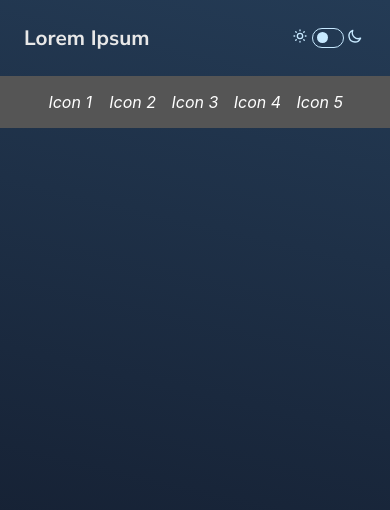
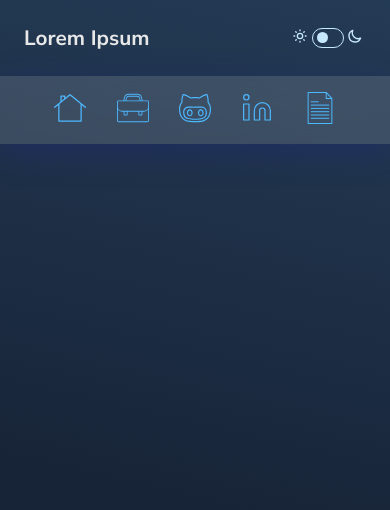
Before and after one commit to EnriOv/portfolio2.0, a React (Create React App) app in the folder 2. Application/: page / in a window 390 px wide. Shown: the top 510 px of the page. Built offline with nearby package versions, Linux system fonts and the light colour scheme.

Commit message:
Finished first version of bottom navigation bar for phone view.

```diff
--- a/2. Application/src/components/BotNav/BotNav.css
+++ b/2. Application/src/components/BotNav/BotNav.css
@@ -1,8 +1,19 @@
+:root {
+  --icons-color: #4eb8ff;
+  --icons-size: 2em;
+}
+
 .botnav {
   width: 80%;
   padding: 0 10%;
-  background-color: #555;
   overflow: auto;
+  font-size: 1rem;
+
+  /* Blurr effect */
+  background: rgba(255, 255, 255, 0.13);
+  box-shadow: 0 8px 32px 0 rgba(31, 38, 135, 0.37);
+  backdrop-filter: blur(10px);
+  -webkit-backdrop-filter: blur(10px);
 }
 
 .botnav a {
@@ -10,7 +21,34 @@
   color: white;
   padding: 1em 0;
   text-decoration: none;
-  font-size: 1rem;
   width: 20%;
   text-align: center;
 }
+
+.icon-home {
+  fill: var(--icons-color);
+  width: var(--icons-size);
+  height: var(--icons-size);
+}
+
+.icon-suitcase {
+  fill: var(--icons-color);
+  width: var(--icons-size);
+  height: var(--icons-size);
+}
+
+.icon-github {
+  fill: var(--icons-color);
+  width: var(--icons-size);
+}
+
+.icon-linkedin {
+  color: var(--icons-color);
+  font-size: var(--icons-size);
+  stroke-width: 0.9px;
+}
+
+.icon-resume {
+  fill: var(--icons-color);
+  width: var(--icons-size);
+}
--- a/2. Application/src/components/BotNav/BotNav.js
+++ b/2. Application/src/components/BotNav/BotNav.js
@@ -1,13 +1,19 @@
+import { FiLinkedin } from 'react-icons/fi';
+import IconHome from './assets/IconHome';
+import IconSuitcase from './assets/IconSuitcase';
+import IconGithub from './assets/IconGithub';
+import IconDocument from './assets/IconDocument';
+
 import './BotNav.css'
 
 const BotNav = () => {
     return (
         <div className='botnav'>
-            <a href='blank'><i>Icon 1</i></a>
-            <a href='blank'><i>Icon 2</i></a>
-            <a href='blank'><i>Icon 3</i></a>
-            <a href='blank'><i>Icon 4</i></a>
-            <a href='blank'><i>Icon 5</i></a>
+            <a href='blank' title='Home'><IconHome className='icon-home' /></a>
+            <a href='blank' title='Projects'><IconSuitcase className='icon-suitcase' /></a>
+            <a href='blank' title='GitHub'><IconGithub className='icon-github' /></a>
+            <a href='blank' title='LinkedIn'><FiLinkedin className='icon-linkedin' /></a>
+            <a href='blank' title='Resume'><IconDocument className='icon-resume' /></a>
         </div>
     )
 }
--- /dev/null
+++ b/2. Application/src/components/BotNav/assets/IconDocument.js
@@ -0,0 +1,24 @@
+const IconDocument = (props) => {
+    const {className} = props;
+
+    return (
+        <svg version="1.1" id="Layer_1" xmlns="http://www.w3.org/2000/svg" x="0px" y="0px" viewBox="0 0 485 485" className={className}>
+            <g>
+                <g>
+                    <g>
+                        <path
+                            d="M340.732,0H55v485h375V94.518L340.732,0z M345,26.364L405.1,90H345V26.364z M415,470H70V15h260v90h85V470z" />
+                        <rect x="102.5" y="191" width="280" height="15" />
+                        <rect x="102.5" y="141" width="120" height="15" />
+                        <rect x="102.5" y="241" width="280" height="15" />
+                        <rect x="102.5" y="291" width="280" height="15" />
+                        <rect x="102.5" y="341" width="280" height="15" />
+                        <rect x="102.5" y="391" width="280" height="15" />
+                    </g>
+                </g>
+            </g>
+        </svg>
+    )
+}
+
+export default IconDocument
--- /dev/null
+++ b/2. Application/src/components/BotNav/assets/IconGithub.js
@@ -0,0 +1,48 @@
+const IconGithub = (props) => {
+    const {className} = props;
+
+    return (
+        <svg version="1.1" id="Capa_1" xmlns="http://www.w3.org/2000/svg" x="0px" y="0px" viewBox="0 0 55.11 55.11" className={className}>
+            <g>
+                <g>
+                    <path d="M18.549,29.909c-2.757,0-5,2.691-5,6s2.243,6,5,6s5-2.691,5-6S21.306,29.909,18.549,29.909z M18.549,39.909
+                    c-1.654,0-3-1.794-3-4s1.346-4,3-4s3,1.794,3,4S20.204,39.909,18.549,39.909z"/>
+                    <path d="M37.549,29.909c-2.757,0-5,2.691-5,6s2.243,6,5,6s5-2.691,5-6S40.306,29.909,37.549,29.909z M37.549,39.909
+                    c-1.654,0-3-1.794-3-4s1.346-4,3-4s3,1.794,3,4S39.204,39.909,37.549,39.909z" />
+                    <path d="M39.075,24.909c-0.049,0-0.1,0-0.149,0.001c-0.926,0.016-1.853,0.054-2.78,0.091c-0.844,0.034-1.688,0.068-2.531,0.085
+                    l-1.465,0.031c-2.543,0.053-5.178,0.107-7.751,0.097c-1.174-0.005-2.349-0.049-3.522-0.093c-1.598-0.06-3.248-0.124-4.886-0.083
+                    c-2.273,0.055-4.185,0.781-5.685,2.159h0c-2.491,2.289-3.521,5.325-3.148,9.282c0.542,5.743,2.86,8.68,8.002,10.135
+                    c4.323,1.223,8.665,1.333,12.322,1.281l1.218,0.006c0.411,0.003,0.822,0.007,1.233,0.007c0.507,0,1.014-0.005,1.521-0.021
+                    c3.595-0.115,6.746-0.652,9.632-1.644c3.169-1.088,5.279-3.166,6.269-6.175c0.756-2.3,0.978-4.479,0.679-6.662
+                    C47.547,29.856,44.45,24.909,39.075,24.909z M45.456,39.444c-0.795,2.417-2.437,4.022-5.019,4.908
+                    c-2.695,0.925-5.654,1.428-9.046,1.536c-0.891,0.028-1.782,0.02-2.673,0.014l-1.249-0.007c-3.525,0.05-7.688-0.052-11.763-1.206
+                    c-4.317-1.221-6.094-3.498-6.556-8.397C8.84,33,9.661,30.507,11.659,28.67c1.133-1.04,2.606-1.589,4.38-1.633
+                    c1.576-0.036,3.196,0.023,4.762,0.082c1.196,0.045,2.393,0.09,3.589,0.095c2.608,0.012,5.247-0.044,7.802-0.098l1.463-0.03
+                    c0.857-0.018,1.714-0.053,2.571-0.087c0.911-0.037,1.822-0.074,2.733-0.089c0.036-0.001,0.072-0.001,0.108-0.001
+                    c4.13,0,6.607,4.022,6.984,6.771C46.31,35.554,46.114,37.44,45.456,39.444z" />
+                    <path d="M51.866,18.56c-0.595-0.819-0.867-1.301-0.782-2.176c0.177-1.843-0.075-3.698-0.319-5.491l-0.016-0.118
+                    c-0.326-2.404-0.954-4.698-1.867-6.819l-0.325-0.754L47.08,3.516c-2.051,0.431-4.173,0.877-6.107,1.994
+                    c-1.284,0.742-2.562,1.533-3.797,2.297c-0.827,0.512-1.654,1.024-2.486,1.523c-0.045,0.027-0.135,0.049-0.16,0.049c0,0,0,0,0,0
+                    C30.057,8.598,25.412,8.59,20.72,9.356c-0.058,0.01-0.247-0.022-0.397-0.111c-0.516-0.309-1.019-0.641-1.521-0.972
+                    c-0.583-0.385-1.167-0.769-1.767-1.12c-2.862-1.68-6.024-3.301-9.753-3.777L6.552,3.282L6.163,4.125
+                    C6.09,4.279,6.028,4.412,5.977,4.55c-1.07,2.884-1.715,5.908-1.924,9.085c-0.073,1.101-0.148,2.24,0.014,3.377
+                    c0.054,0.377,0.009,0.453-0.138,0.637c-1.347,1.679-2.31,3.435-2.945,5.368c-1.067,3.246-1.26,6.845-0.609,11.324
+                    c0.54,3.747,1.459,6.481,2.977,8.863c3.193,5.008,8.122,7.829,14.651,8.385c3.263,0.278,6.574,0.32,9.82,0.32
+                    c0.698,0,1.393-0.002,2.084-0.004c0.911-0.003,1.823-0.005,2.732-0.003c4.18,0.002,7.514-0.542,10.545-1.729
+                    c5.396-2.111,8.984-6.043,10.663-11.688c0.936-3.145,1.355-6.489,1.245-9.941C54.97,24.698,53.884,21.339,51.866,18.56z
+                    M51.931,37.915c-1.516,5.093-4.615,8.494-9.475,10.396c-2.79,1.093-5.87,1.61-9.812,1.591c-0.913-0.002-1.827,0-2.741,0.003
+                    c-3.861,0.011-7.853,0.022-11.729-0.309c-5.958-0.507-10.255-2.95-13.135-7.467c-1.359-2.131-2.187-4.621-2.685-8.075
+                    c-0.614-4.22-0.45-7.431,0.53-10.413c0.559-1.701,1.411-3.252,2.605-4.742c0.523-0.652,0.684-1.281,0.557-2.17
+                    c-0.133-0.931-0.064-1.964,0.008-3.061c0.184-2.807,0.761-5.565,1.714-8.197c3.065,0.542,5.773,1.949,8.253,3.405
+                    c0.57,0.334,1.124,0.7,1.677,1.064c0.527,0.348,1.055,0.695,1.597,1.019c0.54,0.322,1.192,0.46,1.747,0.368
+                    c4.468-0.729,8.89-0.723,13.146,0.021c0.49,0.083,1.075-0.033,1.528-0.304c0.841-0.505,1.675-1.021,2.51-1.538
+                    c1.242-0.769,2.483-1.537,3.746-2.266c1.619-0.935,3.446-1.332,5.381-1.74c0.675,1.74,1.149,3.601,1.413,5.541l0.016,0.118
+                    c0.228,1.681,0.464,3.419,0.309,5.03c-0.154,1.594,0.459,2.586,1.155,3.544c1.803,2.483,2.734,5.386,2.846,8.872
+                    C53.197,31.845,52.806,34.977,51.931,37.915z" />
+                </g>
+            </g>
+        </svg>
+    )
+}
+
+export default IconGithub
--- /dev/null
+++ b/2. Application/src/components/BotNav/assets/IconHome.js
@@ -0,0 +1,19 @@
+const IconHome = (props) => {
+    const {className} = props;
+
+    return (
+        <svg version="1.1" id="Capa_1" xmlns="http://www.w3.org/2000/svg" x="0px" y="0px" width="345.804px" height="345.804px"
+            viewBox="0 0 345.804 345.804" className={className}>
+            <g>
+                <path d="M343.288,159.838L181.905,27.941c-5.242-4.283-12.77-4.283-18.009,0l-41.336,33.79V44.193c0-3.788-3.066-6.848-6.854-6.848
+                H75.928c-3.788,0-6.854,3.063-6.854,6.848v61.251L2.516,159.838c-2.933,2.391-3.36,6.711-0.97,9.641
+                c1.357,1.654,3.33,2.523,5.32,2.523c1.524,0,3.053-0.511,4.328-1.545l34.55-28.245v172.011c0,3.785,3.066,6.852,6.846,6.852
+                h240.626c3.781,0,6.854-3.066,6.854-6.852V142.216l34.55,28.245c1.273,1.037,2.807,1.545,4.326,1.545
+                c1.984,0,3.956-0.87,5.314-2.524C346.648,166.549,346.221,162.235,343.288,159.838z M82.779,51.041h26.071v21.888l-26.071,21.31
+                V51.041z M286.367,307.369H59.44V131.015l107.596-87.939c3.414-2.791,8.316-2.791,11.731,0l107.6,87.939V307.369z" />
+            </g>
+        </svg>
+    )
+}
+
+export default IconHome
--- /dev/null
+++ b/2. Application/src/components/BotNav/assets/IconSuitcase.js
@@ -0,0 +1,11 @@
+const IconSuitcase = (props) => {
+    const {className} = props;
+
+    return (
+        <svg xmlns="http://www.w3.org/2000/svg" width="512" height="512" viewBox="0 0 128 128" className={className}>
+            <path d="M122.25,33.753H102.33l-2.163-10.587A19.819,19.819,0,0,0,80.816,7.37H47.184a19.819,19.819,0,0,0-19.351,15.8L25.67,33.753H5.75A5.757,5.757,0,0,0,0,39.5V114.88a5.756,5.756,0,0,0,5.75,5.75h116.5a5.756,5.756,0,0,0,5.75-5.75V39.5A5.757,5.757,0,0,0,122.25,33.753ZM31.263,23.867a16.306,16.306,0,0,1,15.921-13H80.816a16.306,16.306,0,0,1,15.921,13l2.021,9.887H94.165l-1.836-8.986a11.791,11.791,0,0,0-11.513-9.4H47.184a11.791,11.791,0,0,0-11.513,9.4l-1.836,8.986H29.242Zm59.329,9.886H37.408L39.1,25.468a8.278,8.278,0,0,1,8.083-6.6H80.816a8.278,8.278,0,0,1,8.083,6.6ZM3.5,39.5a2.253,2.253,0,0,1,2.25-2.25h116.5a2.253,2.253,0,0,1,2.25,2.25V58.8a16.269,16.269,0,0,1-16.25,16.25H19.75A16.269,16.269,0,0,1,3.5,58.8ZM88.812,78.55h9.25v10.2A1.251,1.251,0,0,1,96.812,90h-6.75a1.252,1.252,0,0,1-1.25-1.25Zm-58.875,0h9.25v10.2A1.251,1.251,0,0,1,37.937,90h-6.75a1.252,1.252,0,0,1-1.25-1.25ZM124.5,114.88a2.253,2.253,0,0,1-2.25,2.25H5.75a2.253,2.253,0,0,1-2.25-2.25V70A19.735,19.735,0,0,0,19.75,78.55h6.687v10.2a4.756,4.756,0,0,0,4.75,4.75h6.75a4.755,4.755,0,0,0,4.75-4.75V78.55H85.312v10.2a4.756,4.756,0,0,0,4.75,4.75h6.75a4.755,4.755,0,0,0,4.75-4.75V78.55h6.688A19.735,19.735,0,0,0,124.5,70Z"/>
+        </svg>
+    )
+}
+
+export default IconSuitcase
```
